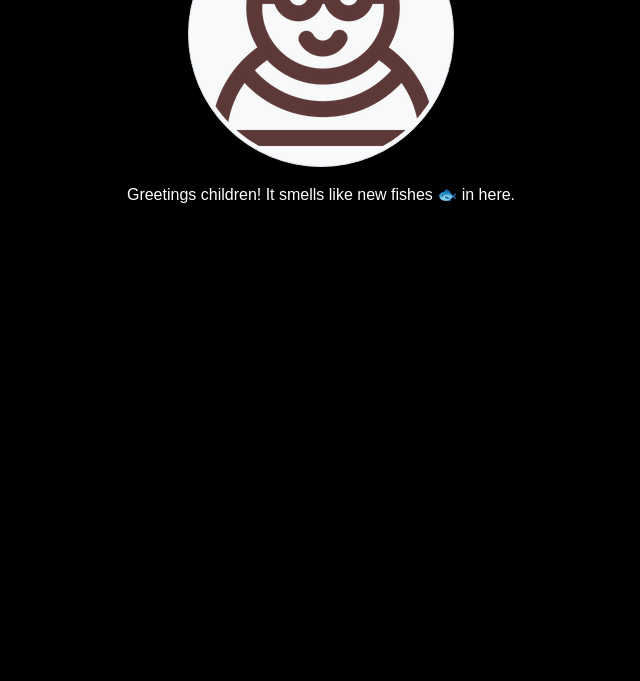
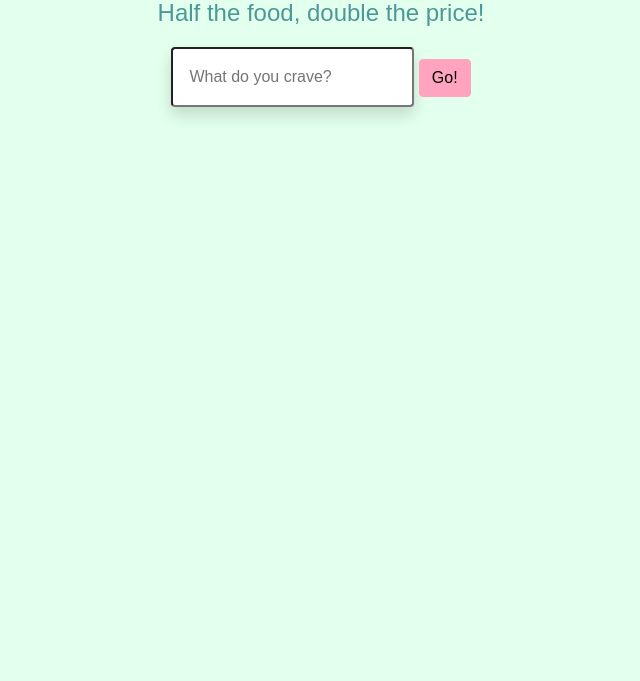
Before and after one commit to fre-ben/lacker, a website built with webpack: page src/index.html in a window 1280 px wide. Shown: the part 119-800 px from the top of the page, without its empty margins (319-959 px from the left). Built offline with nearby package versions, Linux system fonts and the light colour scheme.

Commit message:
Add welcome message and basic style

```diff
--- a/src/index.html
+++ b/src/index.html
@@ -10,15 +10,15 @@
     <title>Hello, world!</title>
   </head>
   <body>
-    <main class="text-center">
-      <img
-        class="img-thumbnail rounded-circle bg-light"
-        src="public/cat.png"
-        alt="Professor Meow"
+    <div class="text-center">
+      <h1 class="display-2">LACKER</h1>
+      <p class="fs-4">Half the food, double the price!</p>
+      <input
+        type="search"
+        placeholder="What do you crave?"
+        class="shadow p-3 mb-5 bg-white rounded"
       />
-      <p class="mt-3">
-        Greetings children! It smells like new fishes 🐟 in here.
-      </p>
-    </main>
+      <input type="submit" value="Go!" class="btn btn-primary" />
+    </div>
   </body>
 </html>
--- a/src/styles.scss
+++ b/src/styles.scss
@@ -1,8 +1,8 @@
 // Your variable overrides
 // See node_modules/bootstrap/scss/_variables.scss for all variables
-$body-bg: #000;
-$body-color: white;
-$primary: hotpink;
+$body-bg: #e3ffee;
+$body-color: #4b9996;
+$primary: #ffa3be;
 $font-family-base: Arial;
 
 // Include all Bootstrap
```
